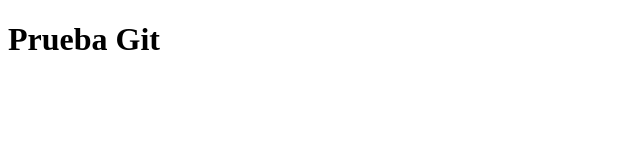
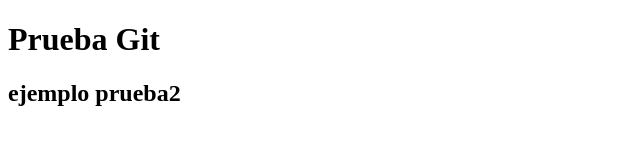
Before and after one commit to polio14bmw/pruebagit, a plain HTML site: page index.html in a window 1280 px wide. Shown: the whole page, without its empty margins (0-640 px from the left). Drawn offline with Linux system fonts and the light colour scheme.

Commit message:
se cambio un h2

```diff
--- a/index.html
+++ b/index.html
@@ -8,5 +8,6 @@
 </head>
 <body>
     <h1>Prueba Git</h1>
+    <h2>ejemplo prueba2</h2>
 </body>
 </html>
```
